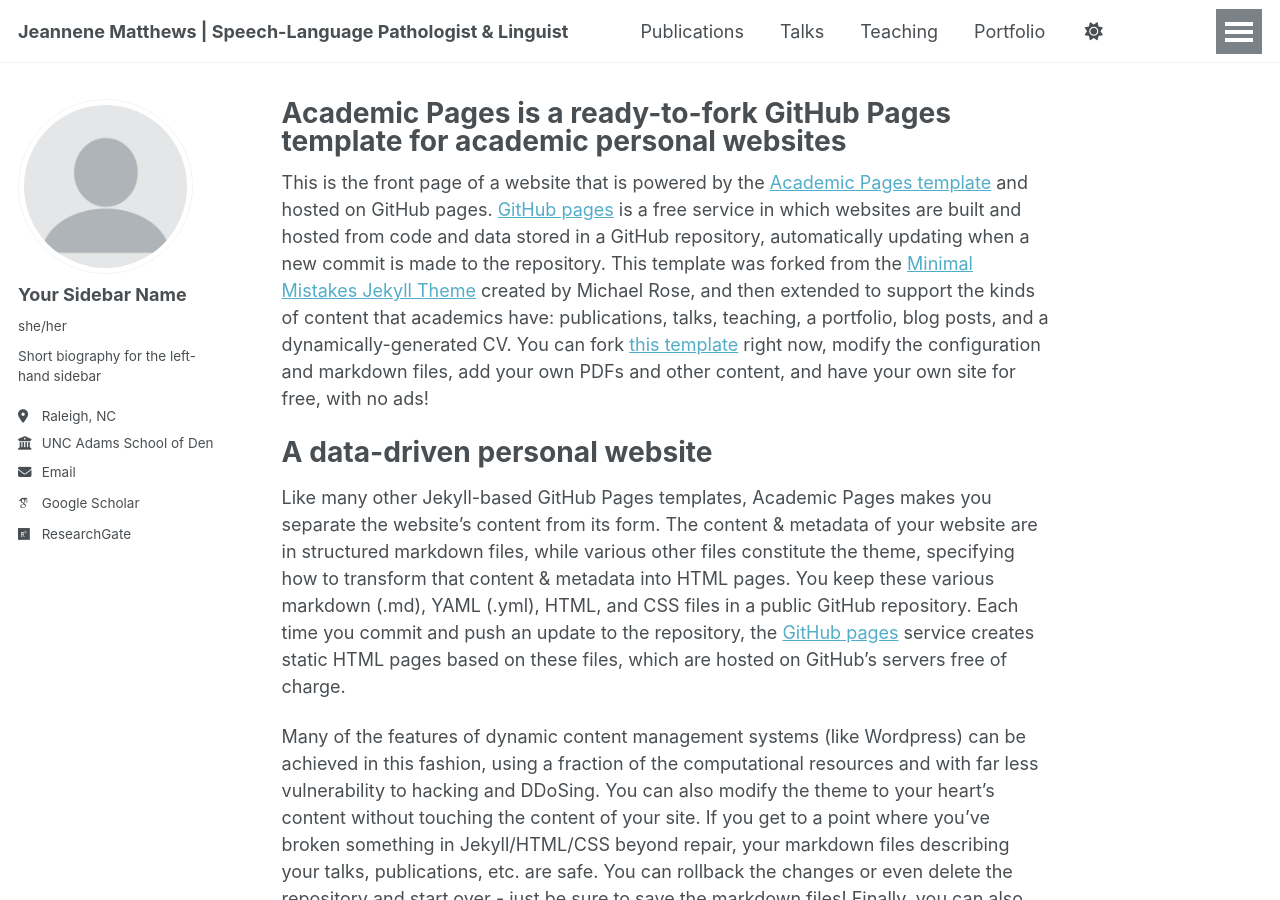
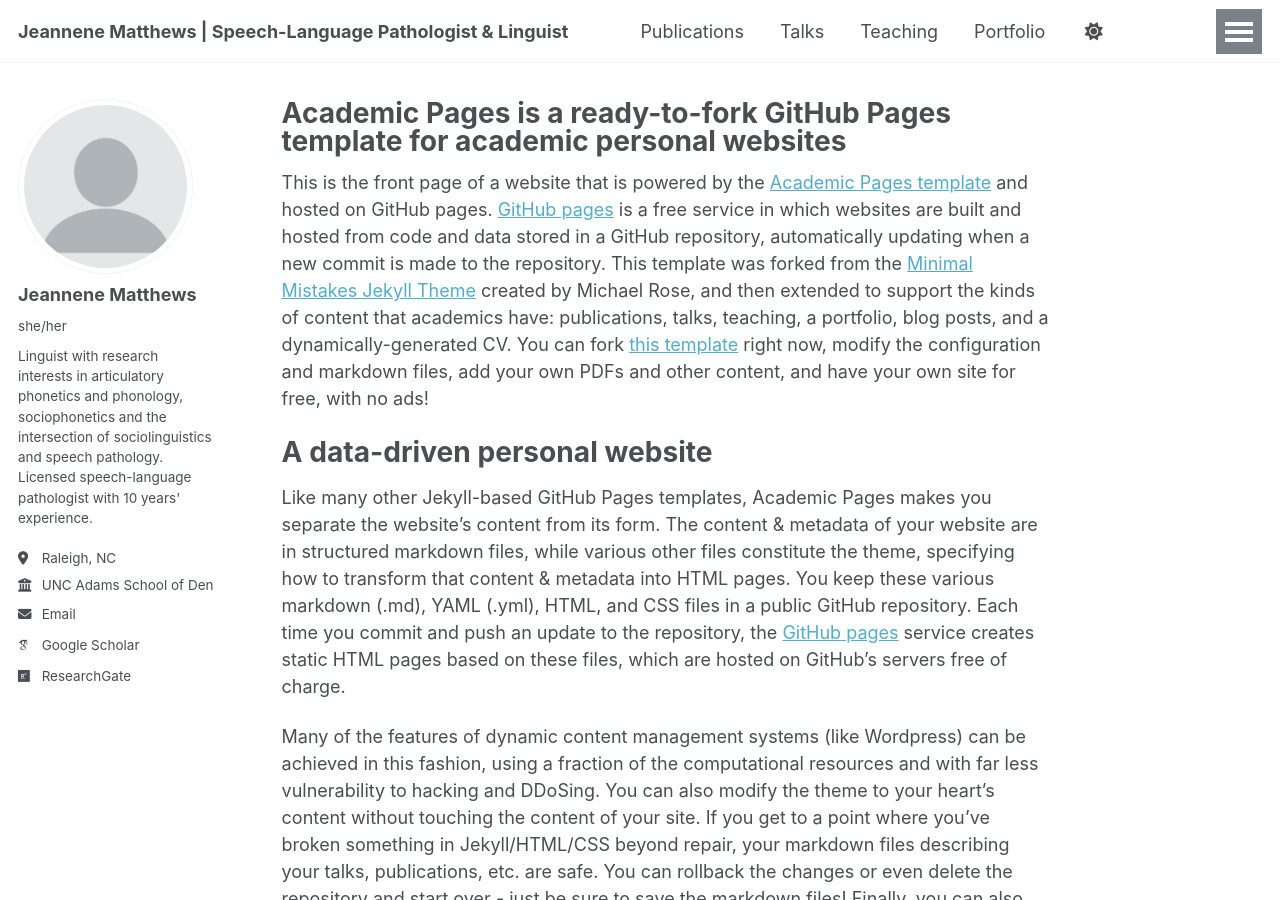
Before and after one commit to jlmatt15/jlmatt15.github.io, a Jekyll site: the page built from _pages/about.md, in a window 1280 px wide and 900 px high. Built offline with Jekyll 4.4.1, drawn with Linux system fonts in a browser that asks for light colours; some web fonts are replaced.

Commit message:
Update _config.yml

```diff
--- a/_config.yml
+++ b/_config.yml
@@ -13,7 +13,7 @@ title                    : "Jeannene Matthews | Speech-Language Pathologist & Li
 title_separator          : "-"
 name                     : &name "Jeannene Matthews"
 description              : &description "personal description"
-url                      : https://academicpages.github.io # the base hostname & protocol for your site e.g. "https://[your GitHub username].github.io" or if you already have some other page hosted on Github then use "https://[your GitHub username].github.io/[Your Repo Name]"
+url                      : https://jlmatt15.github.io # the base hostname & protocol for your site e.g. "https://[your GitHub username].github.io" or if you already have some other page hosted on Github then use "https://[your GitHub username].github.io/[Your Repo Name]"
 baseurl                  : "" # the subpath of your site, e.g. "/blog"
 repository               : "academicpages/academicpages.github.io"
 
@@ -23,9 +23,9 @@ repository               : "academicpages/academicpages.github.io"
 author:
   # Biographic information
   avatar           : "profile.png"
-  name             : "Your Sidebar Name"
+  name             : "Jeannene Matthews"
   pronouns         : "she/her"
-  bio              : "Short biography for the left-hand sidebar"
+  bio              : "Linguist with research interests in articulatory phonetics and phonology, sociophonetics and the intersection of sociolinguistics and speech pathology. Licensed speech-language pathologist with 10 years' experience."
   location         : "Raleigh, NC"
   employer         : "UNC Adams School of Dentistry"
   uri              : # jlmatt15.github.io
```
